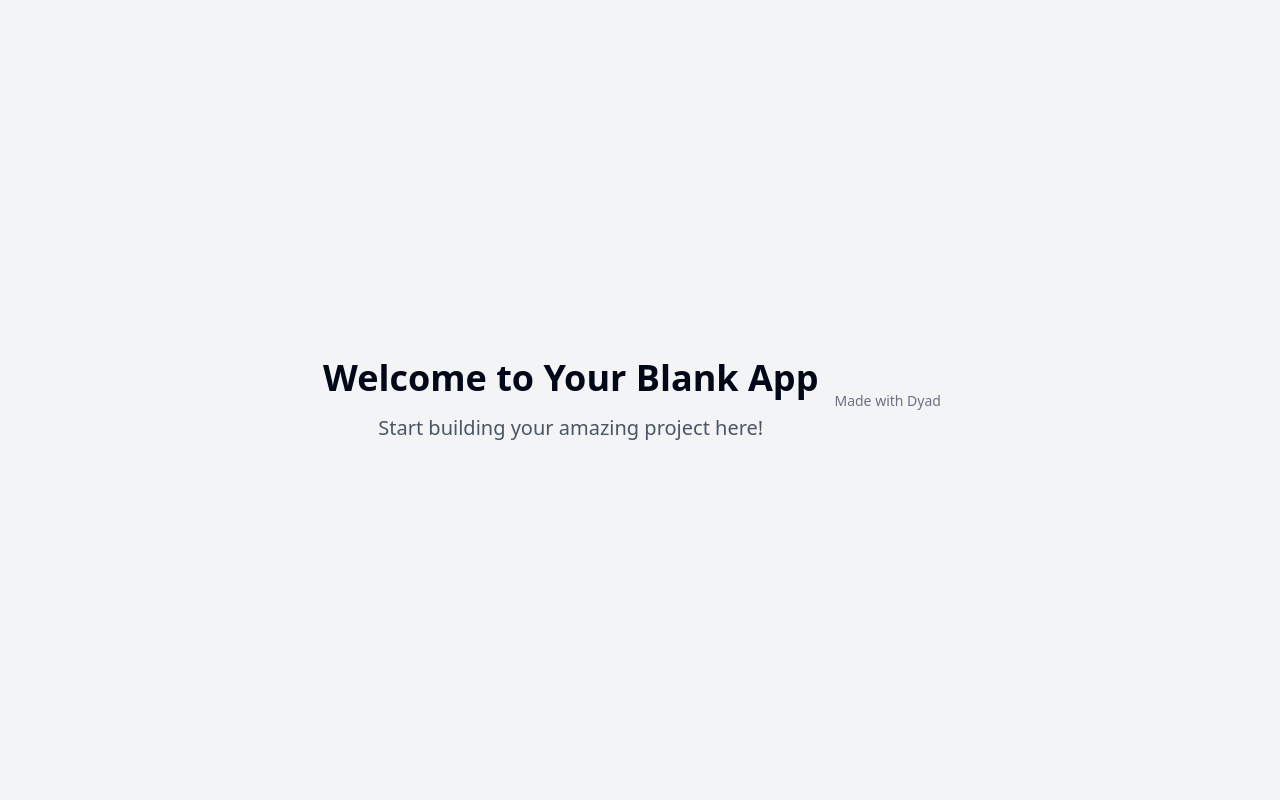
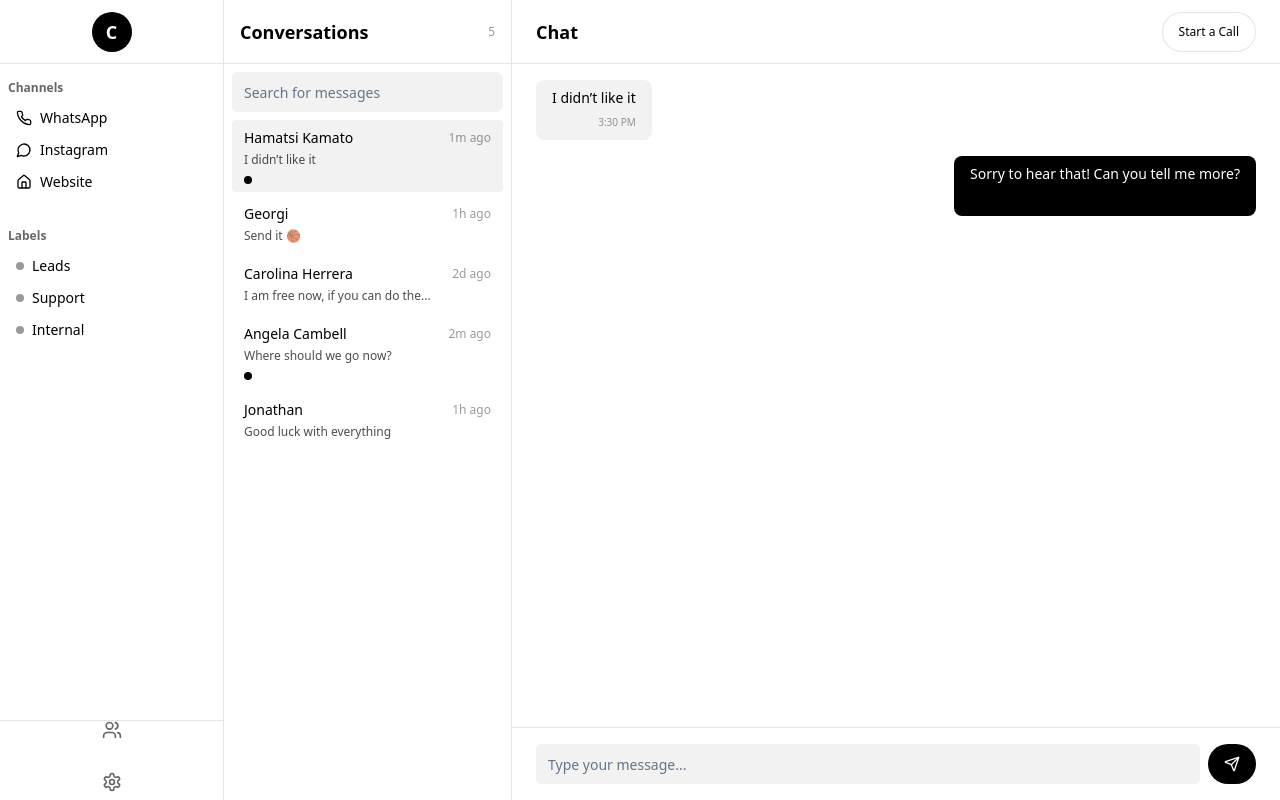
Before and after one commit to Digigit24/celiyo, a React (Vite) app: page / in a window 1280 px wide. Built offline with nearby package versions, Linux system fonts and the light colour scheme.

Commit message:
[dyad] Minimal omnichannel chat UI with sidebar, conversation list, and chat window - wrote 4 file(s)

```diff
--- /dev/null
+++ b/src/components/ChatSidebar.tsx
@@ -0,0 +1,55 @@
+import { Home, Users, MessageCircle, Settings, Phone } from "lucide-react";
+
+const channels = [
+  { name: "WhatsApp", icon: <Phone size={16} />, id: "whatsapp" },
+  { name: "Instagram", icon: <MessageCircle size={16} />, id: "instagram" },
+  { name: "Website", icon: <Home size={16} />, id: "website" },
+];
+
+const labels = [
+  { name: "Leads" },
+  { name: "Support" },
+  { name: "Internal" },
+];
+
+export const ChatSidebar = () => (
+  <aside className="flex flex-col w-20 md:w-56 border-r border-black/10 bg-white min-h-screen">
+    <div className="flex items-center justify-center h-16 border-b border-black/10">
+      <div className="rounded-full bg-black w-10 h-10 flex items-center justify-center text-white font-bold text-lg">
+        C
+      </div>
+    </div>
+    <nav className="flex-1 flex flex-col gap-2 mt-4 px-2">
+      <div>
+        <div className="text-xs font-semibold mb-2 text-black/60">Channels</div>
+        <ul className="space-y-1">
+          {channels.map((c) => (
+            <li key={c.id} className="flex items-center gap-2 px-2 py-1 rounded hover:bg-black/5 cursor-pointer">
+              <span>{c.icon}</span>
+              <span className="hidden md:inline text-sm">{c.name}</span>
+            </li>
+          ))}
+        </ul>
+      </div>
+      <div className="mt-6">
+        <div className="text-xs font-semibold mb-2 text-black/60">Labels</div>
+        <ul className="space-y-1">
+          {labels.map((l) => (
+            <li key={l.name} className="flex items-center gap-2 px-2 py-1 rounded hover:bg-black/5 cursor-pointer">
+              <span className="w-2 h-2 rounded-full bg-black/40 inline-block" />
+              <span className="hidden md:inline text-sm">{l.name}</span>
+            </li>
+          ))}
+        </ul>
+      </div>
+    </nav>
+    <div className="flex flex-col gap-4 items-center justify-end h-20 border-t border-black/10 mt-auto">
+      <button className="p-2 hover:bg-black/5 rounded">
+        <Users size={20} className="text-black/60" />
+      </button>
+      <button className="p-2 hover:bg-black/5 rounded">
+        <Settings size={20} className="text-black/60" />
+      </button>
+    </div>
+  </aside>
+);
--- /dev/null
+++ b/src/components/ChatWindow.tsx
@@ -0,0 +1,87 @@
+import { useRef, useEffect } from "react";
+import { Send } from "lucide-react";
+import { Button } from "@/components/ui/button";
+import { Input } from "@/components/ui/input";
+
+const messagesData: Record<string, Array<{ from: "me" | "them"; text: string; time: string }>> = {
+  "1": [
+    { from: "them", text: "I didn’t like it", time: "3:30 PM" },
+    { from: "me", text: "Sorry to hear that! Can you tell me more?", time: "3:31 PM" },
+  ],
+  "2": [
+    { from: "me", text: "Send it 🏀", time: "3:30 PM" },
+    { from: "them", text: "Here you go!", time: "3:31 PM" },
+  ],
+  "3": [
+    { from: "them", text: "I am free now, if you can do the...", time: "3:30 PM" },
+    { from: "me", text: "Sure, let's do it!", time: "3:31 PM" },
+  ],
+  "4": [
+    { from: "them", text: "Where should we go now?", time: "3:30 PM" },
+    { from: "me", text: "Let's decide together.", time: "3:31 PM" },
+  ],
+  "5": [
+    { from: "them", text: "Good luck with everything", time: "3:30 PM" },
+    { from: "me", text: "Thank you!", time: "3:31 PM" },
+  ],
+};
+
+type Props = {
+  conversationId: string;
+};
+
+export const ChatWindow = ({ conversationId }: Props) => {
+  const messages = messagesData[conversationId] || [];
+  const endRef = useRef<HTMLDivElement>(null);
+
+  useEffect(() => {
+    endRef.current?.scrollIntoView({ behavior: "smooth" });
+  }, [conversationId, messages.length]);
+
+  return (
+    <section className="flex flex-col flex-1 min-w-0 bg-white min-h-screen">
+      <div className="flex items-center justify-between h-16 border-b border-black/10 px-6">
+        <div>
+          <span className="font-semibold text-lg">Chat</span>
+        </div>
+        <Button variant="outline" className="border-black/10 text-black px-4 py-1 rounded-full text-xs font-medium">
+          Start a Call
+        </Button>
+      </div>
+      <div className="flex-1 overflow-y-auto px-6 py-4 space-y-4">
+        {messages.map((msg, idx) => (
+          <div
+            key={idx}
+            className={`flex ${msg.from === "me" ? "justify-end" : "justify-start"}`}
+          >
+            <div
+              className={`rounded-lg px-4 py-2 max-w-xs text-sm ${
+                msg.from === "me"
+                  ? "bg-black text-white ml-8"
+                  : "bg-black/5 text-black mr-8"
+              }`}
+            >
+              {msg.text}
+              <div className="text-[10px] text-black/40 mt-1 text-right">{msg.time}</div>
+            </div>
+          </div>
+        ))}
+        <div ref={endRef} />
+      </div>
+      <form
+        className="flex items-center gap-2 border-t border-black/10 px-6 py-4"
+        onSubmit={e => {
+          e.preventDefault();
+        }}
+      >
+        <Input
+          placeholder="Type your message..."
+          className="flex-1 bg-black/5 border-none text-black"
+        />
+        <Button type="submit" className="bg-black text-white rounded-full px-4 py-2">
+          <Send size={16} />
+        </Button>
+      </form>
+    </section>
+  );
+};
--- /dev/null
+++ b/src/components/ConversationList.tsx
@@ -0,0 +1,82 @@
+import { Input } from "@/components/ui/input";
+import { ScrollArea } from "@/components/ui/scroll-area";
+
+const conversations = [
+  {
+    id: "1",
+    name: "Hamatsi Kamato",
+    lastMessage: "I didn’t like it",
+    time: "1m ago",
+    channel: "whatsapp",
+    unread: true,
+  },
+  {
+    id: "2",
+    name: "Georgi",
+    lastMessage: "Send it 🏀",
+    time: "1h ago",
+    channel: "instagram",
+    unread: false,
+  },
+  {
+    id: "3",
+    name: "Carolina Herrera",
+    lastMessage: "I am free now, if you can do the...",
+    time: "2d ago",
+    channel: "website",
+    unread: false,
+  },
+  {
+    id: "4",
+    name: "Angela Cambell",
+    lastMessage: "Where should we go now?",
+    time: "2m ago",
+    channel: "whatsapp",
+    unread: true,
+  },
+  {
+    id: "5",
+    name: "Jonathan",
+    lastMessage: "Good luck with everything",
+    time: "1h ago",
+    channel: "instagram",
+    unread: false,
+  },
+];
+
+type Props = {
+  selectedId: string;
+  onSelect: (id: string) => void;
+};
+
+export const ConversationList = ({ selectedId, onSelect }: Props) => (
+  <aside className="flex flex-col w-72 border-r border-black/10 bg-white min-h-screen">
+    <div className="flex items-center justify-between h-16 border-b border-black/10 px-4">
+      <span className="font-semibold text-lg">Conversations</span>
+      <span className="text-xs text-black/40">{conversations.length}</span>
+    </div>
+    <div className="p-2">
+      <Input placeholder="Search for messages" className="bg-black/5 border-none text-black" />
+    </div>
+    <ScrollArea className="flex-1">
+      <ul className="px-2 pb-4">
+        {conversations.map((c) => (
+          <li
+            key={c.id}
+            className={`flex flex-col gap-1 px-3 py-2 rounded cursor-pointer mb-1 ${
+              selectedId === c.id ? "bg-black/5" : "hover:bg-black/5"
+            }`}
+            onClick={() => onSelect(c.id)}
+          >
+            <div className="flex items-center justify-between">
+              <span className="font-medium text-sm">{c.name}</span>
+              <span className="text-xs text-black/40">{c.time}</span>
+            </div>
+            <span className="text-xs text-black/70 truncate">{c.lastMessage}</span>
+            {c.unread && <span className="w-2 h-2 rounded-full bg-black inline-block mt-1" />}
+          </li>
+        ))}
+      </ul>
+    </ScrollArea>
+  </aside>
+);
--- a/src/pages/Index.tsx
+++ b/src/pages/Index.tsx
@@ -1,17 +1,18 @@
-// Update this page (the content is just a fallback if you fail to update the page)
-
-import { MadeWithDyad } from "@/components/made-with-dyad";
+import { useState } from "react";
+import { ChatSidebar } from "@/components/ChatSidebar";
+import { ConversationList } from "@/components/ConversationList";
+import { ChatWindow } from "@/components/ChatWindow";
 
 const Index = () => {
+  const [selectedId, setSelectedId] = useState("1");
+
   return (
-    <div className="min-h-screen flex items-center justify-center bg-gray-100">
-      <div className="text-center">
-        <h1 className="text-4xl font-bold mb-4">Welcome to Your Blank App</h1>
-        <p className="text-xl text-gray-600">
-          Start building your amazing project here!
-        </p>
+    <div className="min-h-screen flex bg-white text-black">
+      <ChatSidebar />
+      <ConversationList selectedId={selectedId} onSelect={setSelectedId} />
+      <div className="flex-1 flex flex-col min-w-0">
+        <ChatWindow conversationId={selectedId} />
       </div>
-      <MadeWithDyad />
     </div>
   );
 };
```
